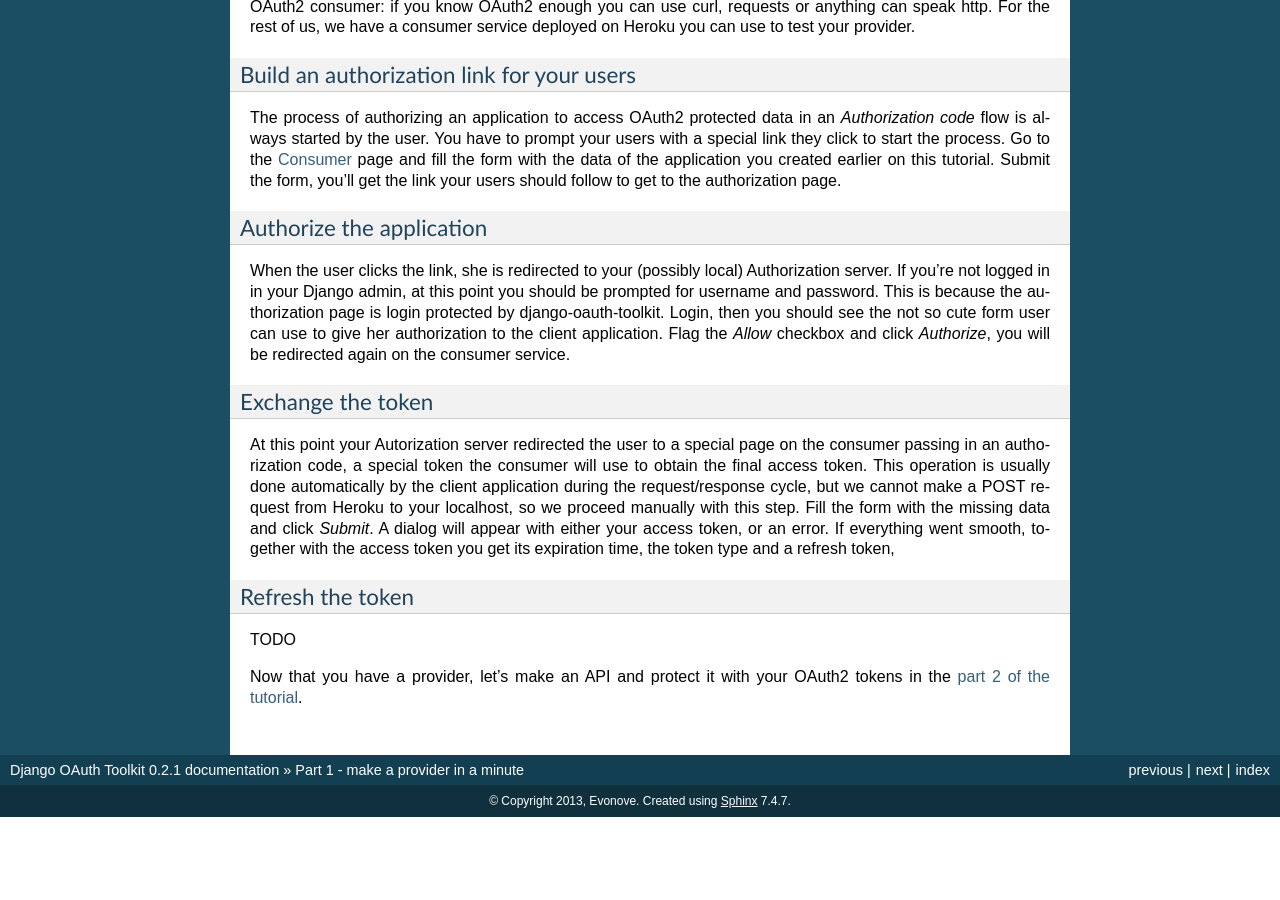
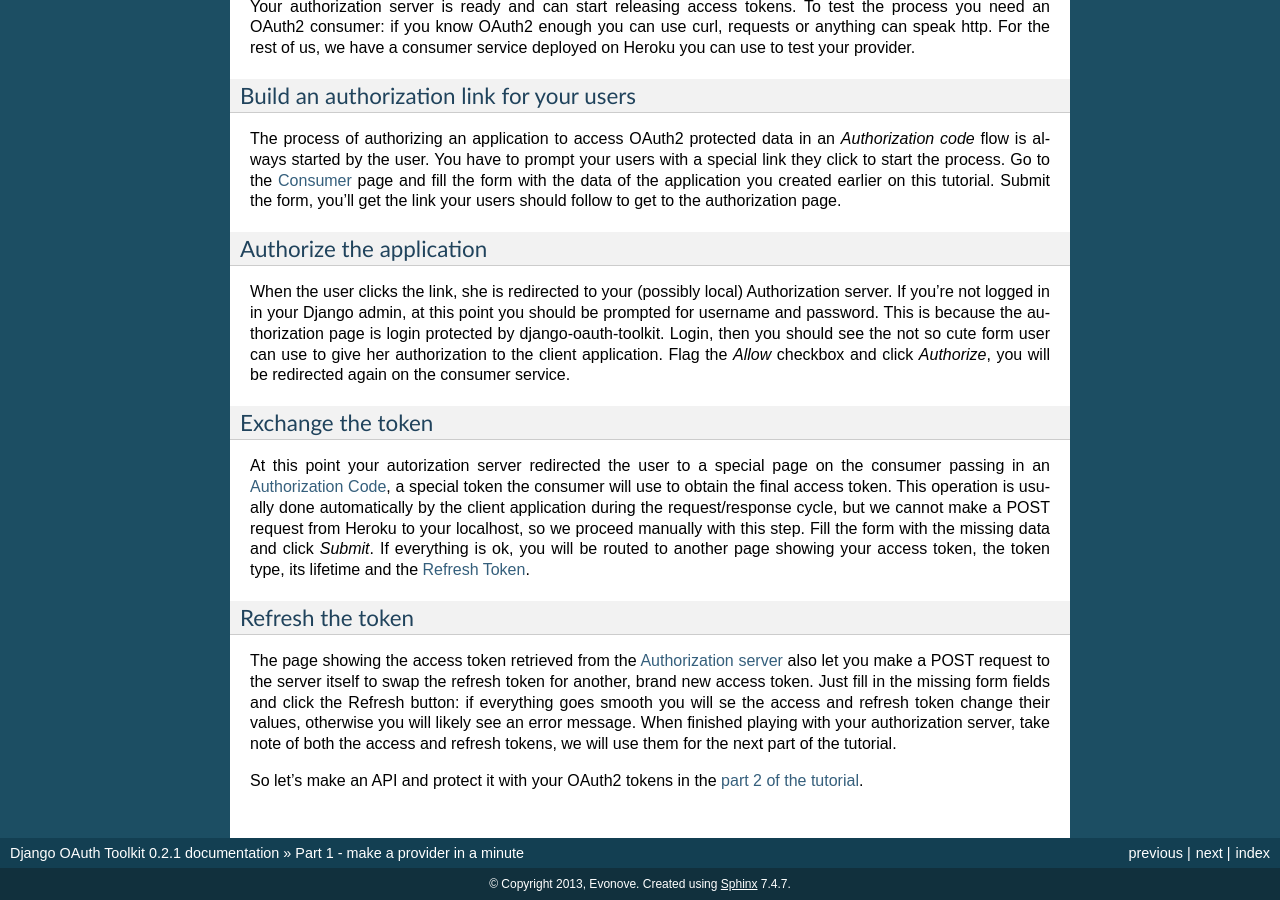
Before and after one commit to sheriffwoody0922/oauth-python-django, a Sphinx documentation site: the page built from docs/tutorial_01.rst, in a window 1280 px wide and 900 px high, scrolled down 1436 px. Built offline with Sphinx 7.4.7, drawn with Linux system fonts in a browser that asks for light colours; before the commit the page ends 2253 px from its top, so only the background shows below that; some of the changed text lies outside the part shown.

Commit message:
use terms in the tutorial

```diff
--- a/docs/tutorial_01.rst
+++ b/docs/tutorial_01.rst
@@ -3,8 +3,8 @@ Part 1 - make a provider in a minute
 
 Scenario
 --------
-You want to make your own Authorization Server, managing the client applications which will have access to a certain
-API, releasing the tokens and so on...
+You want to make your own :term:`Authorization Server`, managing the client applications which will have access to a
+certain API, releasing the tokens and so on...
 
 Start your app
 --------------
@@ -48,16 +48,18 @@ As a final steps, make a syncdb, start the internal server and login into the ad
 
 Create an OAuth2 Client Application
 -----------------------------------
-An application which wants to perform API requests must be registered in the Authorization Server to be properly
-identified. This operation is usually done manually by a developer, who asks for an account in the Authorization Server
-and gets access to some sort of backoffice where she can register her application. Let's perform exactly this operation.
+An application which wants to perform API requests must be registered in the :term:`Authorization Server` to be properly
+identified. This operation is usually done manually by a developer, who asks for an account in the
+:term:`Authorization Server` and gets access to some sort of backoffice where she can register her application, which
+will act as a :term:`Client` (or :term:`Application` in the Django OAuth Toolkit lingo).
+Let's perform exactly this operation.
 In the admin, section `Oauth2_Provider`, add an Application instance.
 `Client id` and `Client Secret` are automatically generated, you have to provide the rest of the informations:
 
  * `User`: the owner of the Application (tipically a developer), could be the current logged in user.
 
- * `Redirect uris`: at a certain point of the token request process, the Authorization Server needs to know a list of url
-   (must be at least one) in the client application service where delivering the so called *authorization token*.
+ * `Redirect uris`: at a certain point of the token request process, the :term:`Authorization Server` needs to know a
+   list of url (must be at least one) in the client application service where delivering the :term:`Authorization Token`.
    Developers have the responsibility to correctly provide this value. For this tutorial, paste verbatim the value
    `http://django-oauth-toolkit.herokuapp.com/consumer/exchange/`
 
@@ -96,16 +98,21 @@ again on the consumer service.
 
 Exchange the token
 ++++++++++++++++++
-At this point your Autorization server redirected the user to a special page on the consumer passing in an authorization
-code, a special token the consumer will use to obtain the final access token. This operation is usually done automatically
-by the client application during the request/response cycle, but we cannot make a POST request from Heroku to your
-localhost, so we proceed manually with this step. Fill the form with the missing data and click *Submit*. A dialog will
-appear with either your access token, or an error. If everything went smooth, together with the access token you get
-its expiration time, the token type and a refresh token,
+At this point your autorization server redirected the user to a special page on the consumer passing in an
+:term:`Authorization Code`, a special token the consumer will use to obtain the final access token.
+This operation is usually done automatically by the client application during the request/response cycle, but we cannot
+make a POST request from Heroku to your localhost, so we proceed manually with this step. Fill the form with the
+missing data and click *Submit*.
+If everything is ok, you will be routed to another page showing your access token, the token type, its lifetime and
+the :term:`Refresh Token`.
 
 Refresh the token
 +++++++++++++++++
-TODO
+The page showing the access token retrieved from the :term:`Authorization server` also let you make a POST request to
+the server itself to swap the refresh token for another, brand new access token.
+Just fill in the missing form fields and click the Refresh button: if everything goes smooth you will se the access and
+refresh token change their values, otherwise you will likely see an error message.
+When finished playing with your authorization server, take note of both the access and refresh tokens, we will use them
+for the next part of the tutorial.
 
-Now that you have a provider, let's make an API and protect it with your OAuth2 tokens in the
-:doc:`part 2 of the tutorial <tutorial_02>`.
+So let's make an API and protect it with your OAuth2 tokens in the :doc:`part 2 of the tutorial <tutorial_02>`.
```
Also changed, not shown: docs/glossary.rst (+12 -0 lines).
